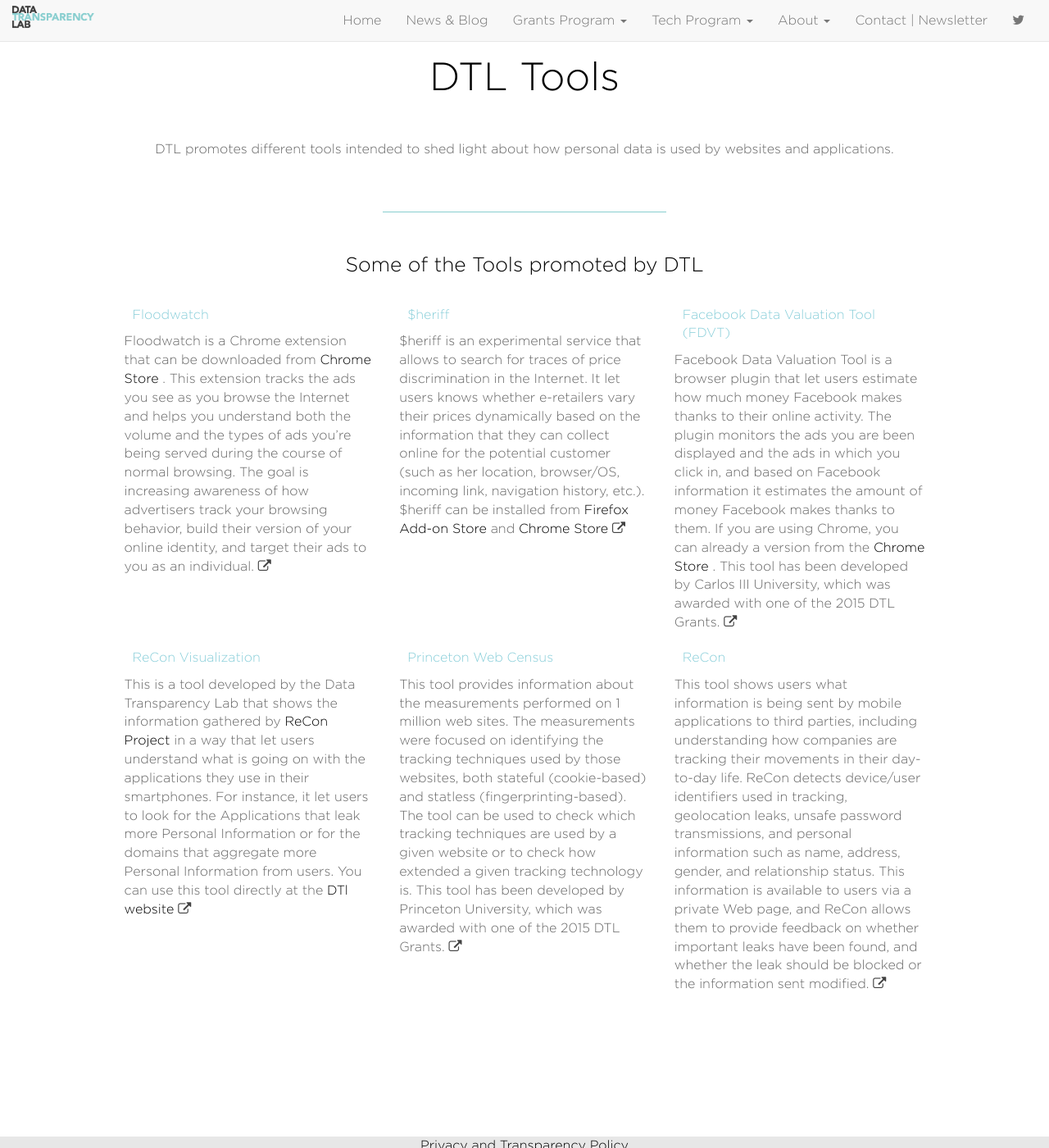
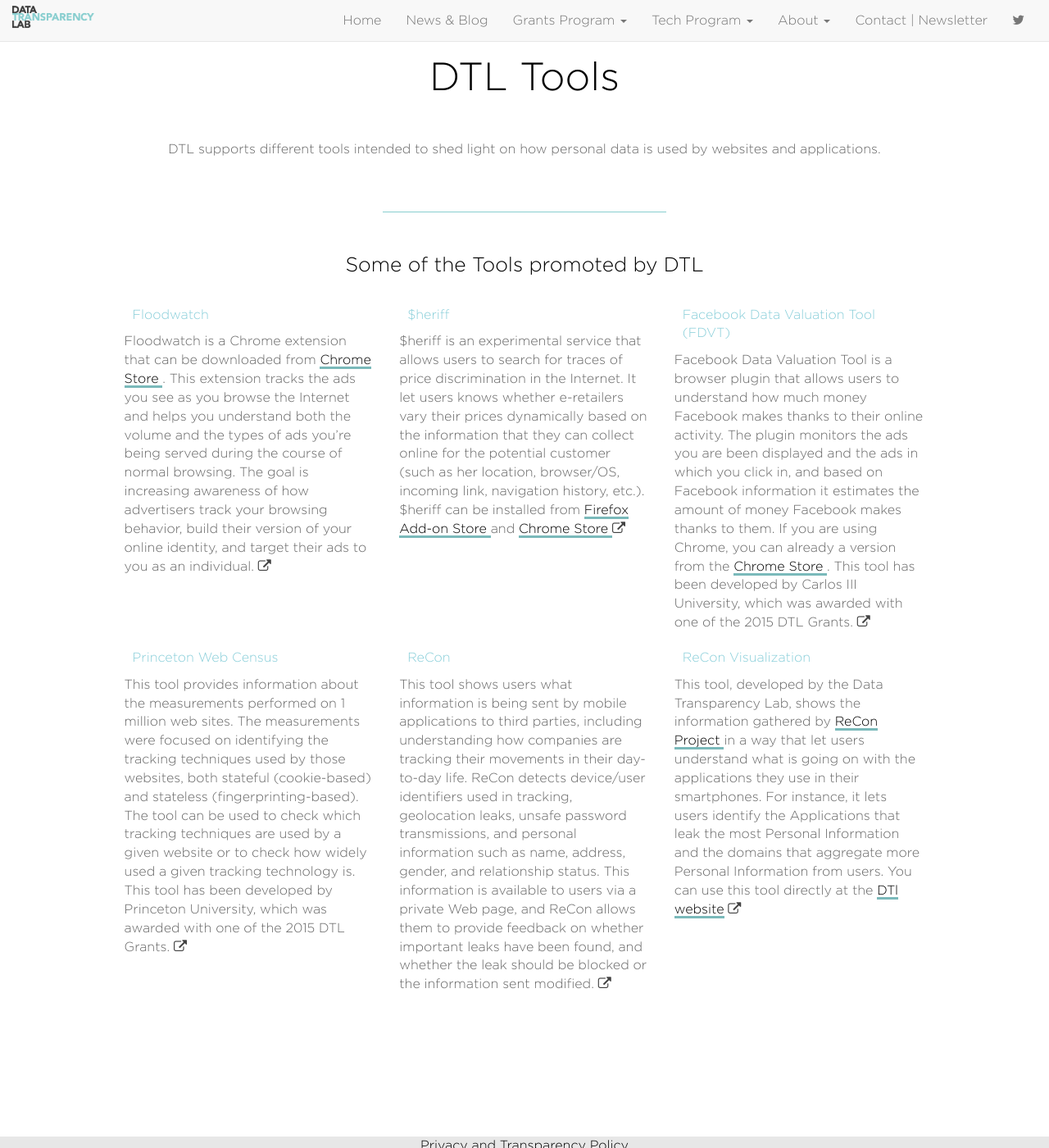
Before and after one commit to datatransparencylab/datatransparencylab.github.io, a Jekyll site: the page built from tools.html, in a window 1280 px wide and 1400 px high. Shown: the whole window at 82% size. Built offline with Jekyll 4.4.1, drawn with Linux system fonts in a browser that asks for light colours; some web fonts are replaced; comment, search, counter and statistics services are not loaded.

Commit message:
revised version of tools.html updates

```diff
--- a/style/main.css
+++ b/style/main.css
@@ -29,6 +29,8 @@
 	text-decoration: none;
 	color:black;
 	font-size: 16px;
+
+
 }
 
 body a:hover{
@@ -44,6 +46,7 @@
 
 	border-bottom: 0px;
 	text-decoration: none;
+	background-color: transparent;
 }
 
 section{
@@ -108,6 +111,19 @@
 	margin-right: auto;
 }
 
+#tools a{
+
+		 border-bottom: 3px solid #7ab9ba;
+}
+
+#tools a:hover{
+
+/*	 border-bottom: 3px solid #7ab9ba;*/
+	 text-decoration: none;
+	 color:#7ab9ba;
+
+
+}
 .slick-pics{
   background-color: white;
   padding: 30px;
--- a/tools.html
+++ b/tools.html
@@ -7,7 +7,7 @@
   <h2> DTL Tools </h2>
   <section class="introduction">
     <p>
-      DTL promotes different tools intended to shed light about
+      DTL supports different tools intended to shed light on
       how personal data is used by websites and applications.
     </p>
     <br>
@@ -31,7 +31,7 @@
             browsing. The goal is increasing awareness of how advertisers
             track your browsing behavior, build their version of your online
             identity, and target their ads to you as an individual.
-            <a href="http://floodwatch.o-c-r.org/" target="_blank">
+            <a href="http://floodwatch.o-c-r.org/" target="_blank" style="border-bottom:0px;">
               <i class="fa fa-external-link fa-1x" style="color:#424242;"></i>
             </a>
           </p>
@@ -42,7 +42,7 @@
             <div class="topic-title">$heriff</div>
           </a>
           <p>
-            $heriff is an experimental service that allows to search for traces of
+            $heriff is an experimental service that allows users to search for traces of
             price discrimination in the Internet. It let users knows whether
             e-retailers vary their prices dynamically based on the information
             that they can collect online for the potential customer (such as her
@@ -52,7 +52,7 @@
               Firefox Add-on Store </a> and <a
               href="https://chrome.google.com/webstore/detail/heriffv2/emobhicogmenmngifjhjbfliohhjijjl">
               Chrome Store </a>
-            <a href="http://sheriff.dynu.com/" target="_blank">
+            <a href="http://sheriff.dynu.com/" target="_blank" style="border-bottom:0px;">
               <i class="fa fa-external-link fa-1x" style="color:#424242;"></i>
             </a>
           </p>
@@ -63,8 +63,8 @@
           <div class="topic-title">Facebook Data Valuation Tool (FDVT)</div>
           </a>
           <p>
-            Facebook Data Valuation Tool is a browser plugin that let users
-            estimate how much money Facebook makes thanks to their online
+            Facebook Data Valuation Tool is a browser plugin that allows users
+            to understand how much money Facebook makes thanks to their online
             activity. The plugin monitors the ads you are been displayed and
             the ads in which you click in, and based on Facebook information
             it estimates the amount of money Facebook makes thanks to them.
@@ -72,30 +72,13 @@
             <a href="https://chrome.google.com/webstore/detail/facebook-data-valuation-t/blednbbpnnambjaefhlocghajeohlhmh"> Chrome Store </a>.
             This tool has been developed by Carlos III University, which
             was awarded with one of the 2015 DTL Grants.
-            <a href="http://www.fdvt.org/" target="_blank">
+            <a href="http://www.fdvt.org/" target="_blank" style="border-bottom:0px;">
               <i class="fa fa-external-link fa-1x" style="color:#424242;"></i>
             </a>
           </p>
         </div>
+
         <!-- 4 -->
-        <div class="col-sm-4 col-md-4 col-lg-4 left-aligned">
-          <a href="tools/recon/" target="_blank">
-          <div class="topic-title">ReCon Visualization</div>
-          </a>
-          <p>
-            This is a tool developed by the Data Transparency Lab that shows
-            the information gathered by <a href="http://recon.meddle.mobi/"> ReCon Project </a>
-            in a way that let users understand what is going on with the applications
-            they use in their smartphones. For instance, it let users to look
-            for the Applications that leak more Personal Information or for the
-            domains that aggregate more Personal Information from users. You can
-            use this tool directly at the <a href="tools/recon"> DTl website</a>
-            <a href="tools/recon/" target="_blank">
-              <i class="fa fa-external-link fa-1x" style="color:#424242;"></i>
-            </a>
-          </p>
-        </div>
-        <!-- 5 -->
         <div class="col-sm-4 col-md-4 col-lg-4 left-aligned">
           <a href="https://webtransparency.cs.princeton.edu/webcensus/" target="_blank">
           <div class="topic-title">Princeton Web Census</div>
@@ -104,12 +87,12 @@
             This tool provides information about the measurements performed on
             1 million web sites. The measurements were focused on identifying
             the tracking techniques used by those websites, both stateful
-            (cookie-based) and statless (fingerprinting-based). The tool can
+            (cookie-based) and stateless (fingerprinting-based). The tool can
             be used to check which tracking techniques are used by a given
-            website or to check how extended a given tracking technology is.
+            website or to check how widely used a given tracking technology is.
             This tool has been developed by Princeton University, which
             was awarded with one of the 2015 DTL Grants.
-            <a href="https://webtransparency.cs.princeton.edu/webcensus/" target="_blank">
+            <a href="https://webtransparency.cs.princeton.edu/webcensus/" target="_blank" style="border-bottom:0px;">
               <i class="fa fa-external-link fa-1x" style="color:#424242;"></i>
             </a>
           </p>
@@ -129,7 +112,24 @@
             is available to users via a private Web page, and ReCon allows them
             to provide feedback on whether important leaks have been found, and
             whether the leak should be blocked or the information sent modified.
-            <a href="https://recon.meddle.mobi/" target="_blank">
+            <a href="https://recon.meddle.mobi/" target="_blank" style="border-bottom:0px;">
+              <i class="fa fa-external-link fa-1x" style="color:#424242;"></i>
+            </a>
+          </p>
+        </div>
+                <!-- 6 -->
+        <div class="col-sm-4 col-md-4 col-lg-4 left-aligned">
+          <a href="tools/recon/" target="_blank">
+          <div class="topic-title">ReCon Visualization</div>
+          </a>
+          <p>
+            This tool, developed by the Data Transparency Lab, shows
+            the information gathered by <a href="http://recon.meddle.mobi/"> ReCon Project </a>
+            in a way that let users understand what is going on with the applications
+            they use in their smartphones. For instance, it lets users identify the Applications that leak the most Personal Information and the
+            domains that aggregate more Personal Information from users. You can
+            use this tool directly at the <a href="tools/recon"> DTl website</a>
+            <a href="tools/recon/" target="_blank" style="border-bottom:0px;">
               <i class="fa fa-external-link fa-1x" style="color:#424242;"></i>
             </a>
           </p>
```
